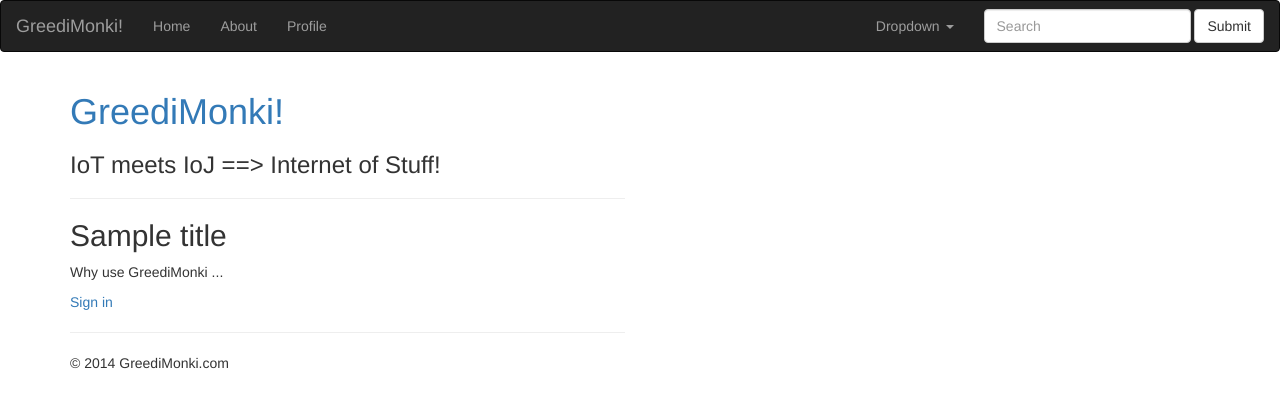
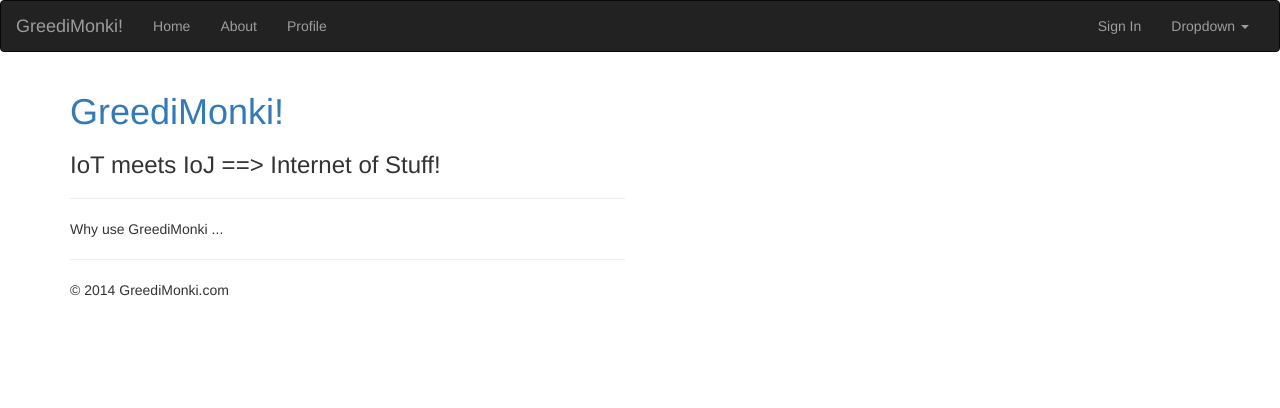
Before and after one commit to markTward/gmonki, a Flask app: template gmonki/templates/index.html in a window 1280 px wide. Shown: the top 408 px of the page. Run offline with Flask 2, Linux system fonts and the light colour scheme; the template is opened without the code that fills it: most values are stand-ins (such as "Sample title", 1, 10 or a date in 2020); parts of the project's set-up code (start-up, migrations or seed data) failed here and were passed over; some libraries are stand-ins or nearby versions.

Commit message:
yeehaw\! basic nav plus login\/out in place

```diff
--- a/gmonki/templates/about.html
+++ b/gmonki/templates/about.html
@@ -1,8 +1,4 @@
 {% extends "base.html" %}
 {% block content %}
-{% if current_user.username == null %}
-    <p><a href="{{ url_for('user.login') }}">{%trans%}Sign in{%endtrans%}</a></p>
-{% else %}
-    <p><a href="{{ url_for('user.logout') }}">{%trans%}Sign out{%endtrans%}</a></p>
-{% endif %}
+<p>About that Greed!Monk! ...
 {% endblock %}
--- a/gmonki/templates/html_base.html
+++ b/gmonki/templates/html_base.html
@@ -43,12 +43,12 @@
 		            {{ nav_link('profile_page', 'Profile')}}
 		    </ul>
 		    <ul class="nav navbar-nav navbar-right">
-		    <form class="navbar-form navbar-right" role="search">
-		      <div class="form-group">
-		        <input type="text" class="form-control" placeholder="Search">
-		      </div>
-		      <button type="submit" class="btn btn-default">Submit</button>
-		    </form>
+				{% if current_user.username == null %}
+					{{ nav_link('user.login', 'Sign In') }}
+				{% else %}
+					{{ nav_link('user.logout', 'Sign Out') }}
+
+				{% endif %}
 		      <li class="dropdown">
 		        <a href="#" class="dropdown-toggle" data-toggle="dropdown">Dropdown <b class="caret"></b></a>
 		        <ul class="dropdown-menu">
--- a/gmonki/templates/index.html
+++ b/gmonki/templates/index.html
@@ -1,9 +1,5 @@
 {% extends "base.html" %}
+{% block page_header %} {% endblock %}
 {% block content %}
 <p>Why use GreediMonki ...</p>
-{% if current_user.username == null %}
-    <p><a href="{{ url_for('user.login') }}">{%trans%}Sign in{%endtrans%}</a></p>
-{% else %}
-    <p><a href="{{ url_for('user.logout') }}">{%trans%}Sign out{%endtrans%}</a></p>
-{% endif %}
 {% endblock %}
--- a/gmonki/templates/profile.html
+++ b/gmonki/templates/profile.html
@@ -1,11 +1,7 @@
 {% extends "base.html" %}
 {% block content %}
-<p> {%trans%}Hello{%endtrans%}
-    {{ current_user.username or current_user.email }},</p>
 <p> <a href="{{ url_for('user.change_username') }}">
     {%trans%}Change username{%endtrans%}</a></p>
 <p> <a href="{{ url_for('user.change_password') }}">
     {%trans%}Change password{%endtrans%}</a></p>
-<p> <a href="{{ url_for('user.logout') }}?next={{ url_for('user.login') }}">
-    {%trans%}Sign out{%endtrans%}</a></p>
 {% endblock %}
--- a/gmonki/views/standard.py
+++ b/gmonki/views/standard.py
@@ -5,7 +5,7 @@
 
 from flask import render_template
 from gmonki import app
-from flask.ext.user import login_required, roles_required
+from flask.ext.user import login_required, roles_required, current_user
 
 @app.route('/')
 @app.route('/index')
@@ -19,4 +19,4 @@ def about_page():
 @app.route('/profile')
 @login_required
 def profile_page():
-    return render_template('profile.html', title="Profile")
+    return render_template('profile.html', title='Profile -- ' + current_user.username)
```
